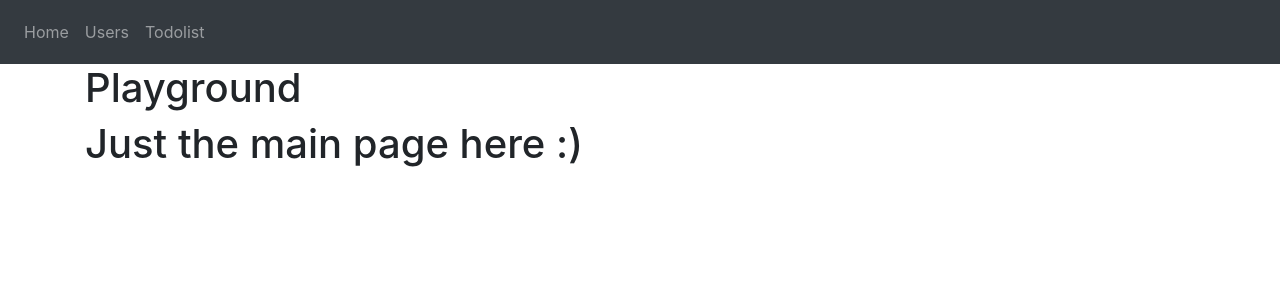
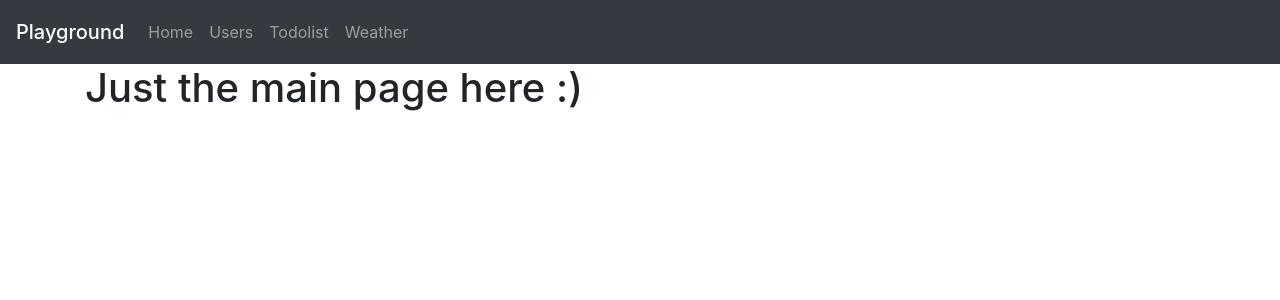
Before and after one commit to soteland/react-01, a React (Create React App) app: page / in a window 1280 px wide. Shown: the top 300 px of the page. Built offline with nearby package versions, Linux system fonts and the light colour scheme.

Commit message:
Added menu link

```diff
--- a/src/App.tsx
+++ b/src/App.tsx
@@ -5,17 +5,19 @@ import Home from './Home'
 import Users from './Users'
 import User from './User'
 import Todolist from './Todolist'
+import Weather from './Weather'
+
 
 const App: React.FC = () => {
   return (
     <Router >
       <Header />
       <div className="container">
-        <h1>Playground</h1>
         <Route exact path="/" component={Home} />
         <Route path="/users" component={Users} />
         <Route path="/user/:id" component={User} />
         <Route path="/todolist" component={Todolist} />
+        <Route path="/weather" component={Weather} />
       </div>
     </Router>
   );
@@ -24,6 +26,7 @@ const App: React.FC = () => {
 function Header() {
   return (
     <nav className="navbar navbar-expand-lg navbar-dark bg-dark sticky-top">
+      <span className="navbar-brand mb-0 h1">Playground</span>
       <ul className="navbar-nav mr-auto">
         <li className="nav-item">
           <Link className="nav-link" to="/">Home</Link>
@@ -34,6 +37,9 @@ function Header() {
         <li className="nav-item">
           <Link className="nav-link" to="/todolist">Todolist</Link>
         </li>
+        <li className="nav-item">
+          <Link className="nav-link" to="/weather">Weather</Link>
+        </li>
       </ul>
     </nav>
   );
```
